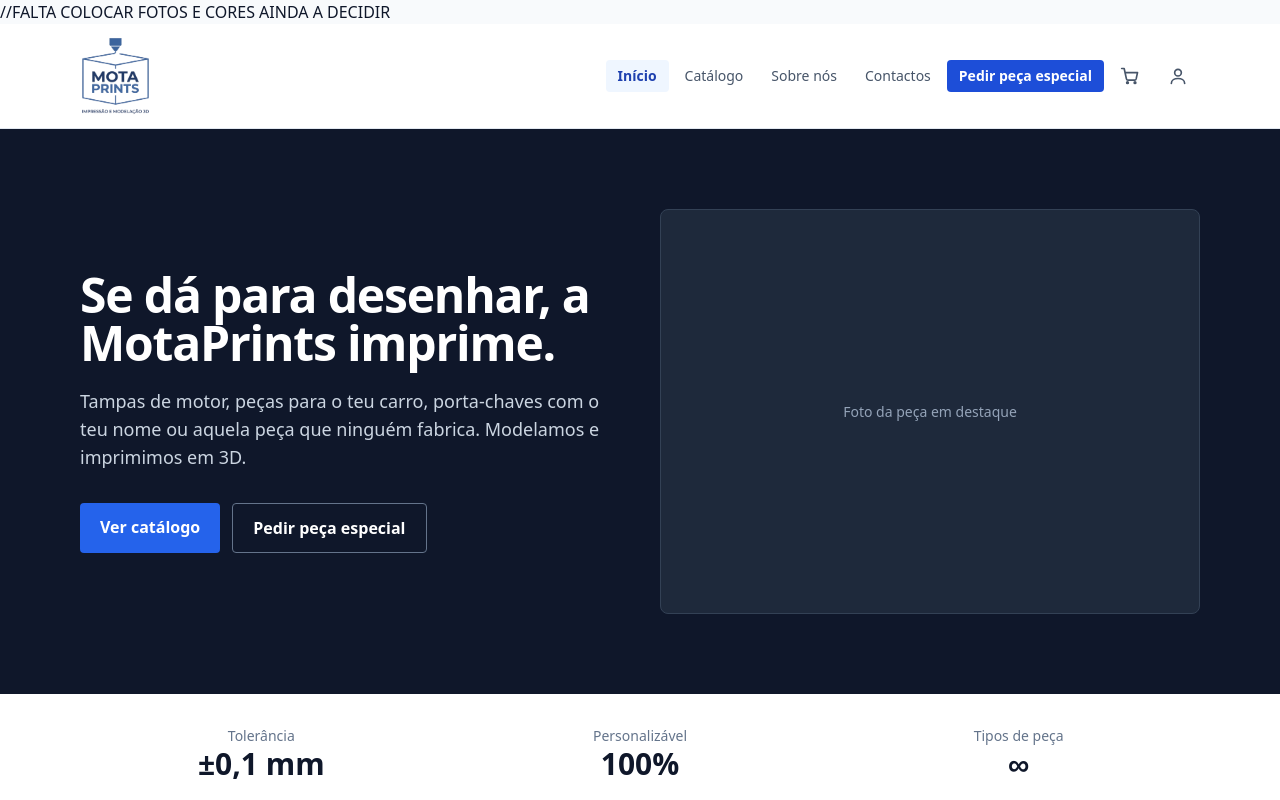
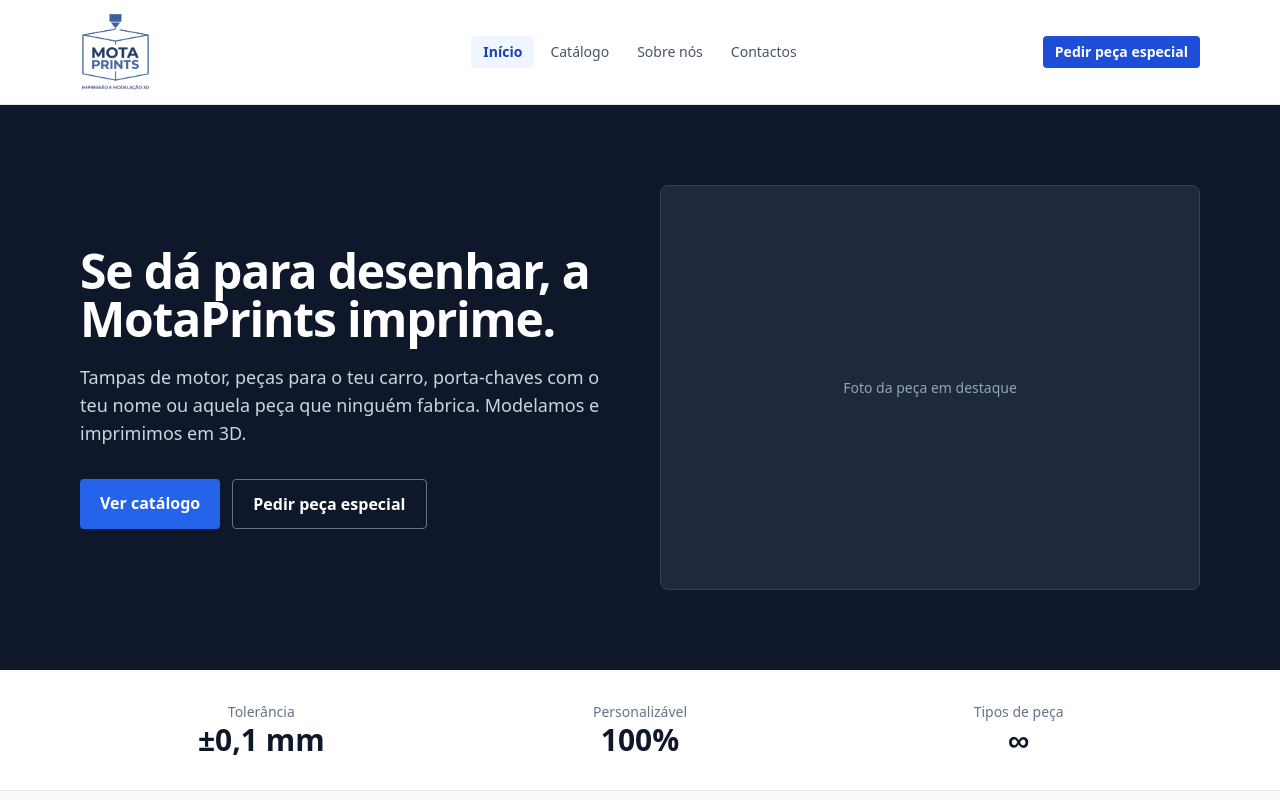
Before and after one commit to Sam-Lisboa06/projeto-web-2026, a plain HTML site: page index.html in a window 1280 px wide. Shown: the top 800 px of the page. Drawn offline with nearby package versions, Linux system fonts and the light colour scheme.

Commit message:
pequenas alterações no menu principal

```diff
--- a/index.html
+++ b/index.html
@@ -1,4 +1,4 @@
-//FALTA COLOCAR FOTOS E CORES AINDA A DECIDIR
+
 <!doctype html>
 <html lang="pt-PT">
   <head>
@@ -18,7 +18,7 @@
   >
     <header class="sticky top-0 z-10 bg-white border-b border-slate-200">
       <div
-        class="mx-auto max-w-6xl px-4 py-3 flex flex-wrap items-center justify-between gap-x-4 gap-y-3"
+        class="mx-auto max-w-6xl px-4 py-3 flex flex-wrap items-center justify-between gap-x-4 gap-y-3 md:grid md:grid-cols-[1fr_auto_1fr]"
       >
         <!-- Mais tarde: trocar o texto pelo logótipo (<img> com alt) -->
         <div href="index.html" class="flex items-center">
@@ -38,95 +38,38 @@
           <span id="menu-icone" aria-hidden="true">☰</span> Menu
         </button>
 
-        <nav
-          id="menu-principal"
-          aria-label="Principal"
-          class="hidden md:block w-full md:w-auto"
-        >
-          <ul
-            class="flex flex-col md:flex-row md:items-center gap-1 text-sm border-t border-slate-200 pt-3 md:border-0 md:pt-0"
-          >
+        <div id="menu-principal" class="hidden w-full md:contents">
+  <nav aria-label="Principal" class="md:justify-self-center">
+    <ul class="flex flex-col md:flex-row gap-1 text-sm border-t border-slate-200 pt-3 md:border-0 md:pt-0">
       <li>
-              <a
-                href="index.html"
-                aria-current="page"
-                class="block rounded px-3 py-1.5 bg-blue-50 text-blue-800 font-semibold"
-                >Início</a
-              >
+        <a href="index.html" aria-current="page"
+           class="block rounded px-3 py-1.5 bg-blue-50 text-blue-800 font-semibold">Início</a>
       </li>
       <li>
-              <a
-                href="catalogo.html"
-                class="block rounded px-3 py-1.5 text-slate-600 hover:bg-slate-100 hover:text-slate-900"
-                >Catálogo</a
-              >
+        <a href="catalogo.html"
+           class="block rounded px-3 py-1.5 text-slate-600 hover:bg-slate-100 hover:text-slate-900">Catálogo</a>
       </li>
       <li>
-              <a
-                href="sobre-nos.html"
-                class="block rounded px-3 py-1.5 text-slate-600 hover:bg-slate-100 hover:text-slate-900"
-                >Sobre nós</a
-              >
+        <a href="sobre-nos.html"
+           class="block rounded px-3 py-1.5 text-slate-600 hover:bg-slate-100 hover:text-slate-900">Sobre nós</a>
       </li>
       <li>
-              <a
-                href="contactos.html"
-                class="block rounded px-3 py-1.5 text-slate-600 hover:bg-slate-100 hover:text-slate-900"
-                >Contactos</a
-              >
-            </li>
-            <li>
-              <a
-                href="pedido-especial.html"
-                class="block rounded px-3 py-1.5 bg-blue-700 text-white font-semibold hover:bg-blue-800"
-                >Pedir peça especial</a
-              >
-            </li>
-            <li>
-              <a
-                href="carrinho.html"
-                class="flex items-center gap-2 rounded px-3 py-1.5 text-slate-600 hover:bg-slate-100 hover:text-slate-900"
-              >
-                <svg
-                  class="h-5 w-5"
-                  viewBox="0 0 24 24"
-                  aria-hidden="true"
-                  fill="none"
-                  stroke="currentColor"
-                  stroke-width="2"
-                  stroke-linecap="round"
-                  stroke-linejoin="round"
-                >
-                  <circle cx="9" cy="20" r="1" />
-                  <circle cx="18" cy="20" r="1" />
-                  <path d="M2 3h3l2.7 12.4a2 2 0 0 0 2 1.6h7.7a2 2 0 0 0 2-1.5L21 8H6" />
-                </svg>
-                <span class="md:sr-only">Carrinho</span>
-              </a>
-            </li>
-            <li>
-              <a
-                href="entrar.html"
-                class="flex items-center gap-2 rounded px-3 py-1.5 text-slate-600 hover:bg-slate-100 hover:text-slate-900"
-              >
-                <svg
-                  class="h-5 w-5"
-                  viewBox="0 0 24 24"
-                  aria-hidden="true"
-                  fill="none"
-                  stroke="currentColor"
-                  stroke-width="2"
-                  stroke-linecap="round"
-                  stroke-linejoin="round"
-                >
-                  <circle cx="12" cy="8" r="4" />
-                  <path d="M4 21c0-4 4-6 8-6s8 2 8 6" />
-                </svg>
-                <span class="md:sr-only">Entrar</span>
-              </a>
+        <a href="contactos.html"
+           class="block rounded px-3 py-1.5 text-slate-600 hover:bg-slate-100 hover:text-slate-900">Contactos</a>
       </li>
     </ul>
   </nav>
+
+  <nav aria-label="Pedidos e conta" class="md:justify-self-end">
+    <ul class="flex flex-col md:flex-row md:items-center gap-1 text-sm">
+      <li>
+        <a href="pedido-especial.html"
+           class="block rounded px-3 py-1.5 bg-blue-700 text-white font-semibold hover:bg-blue-800">Pedir peça especial</a>
+      </li>
+      <!-- Mantém aqui os teus dois <li> do carrinho e da conta, tal como já estão -->
+    </ul>
+  </nav>
+</div>
       </div>
     </header>
 
```
Lines whose indentation alone changed are shown as unchanged.
